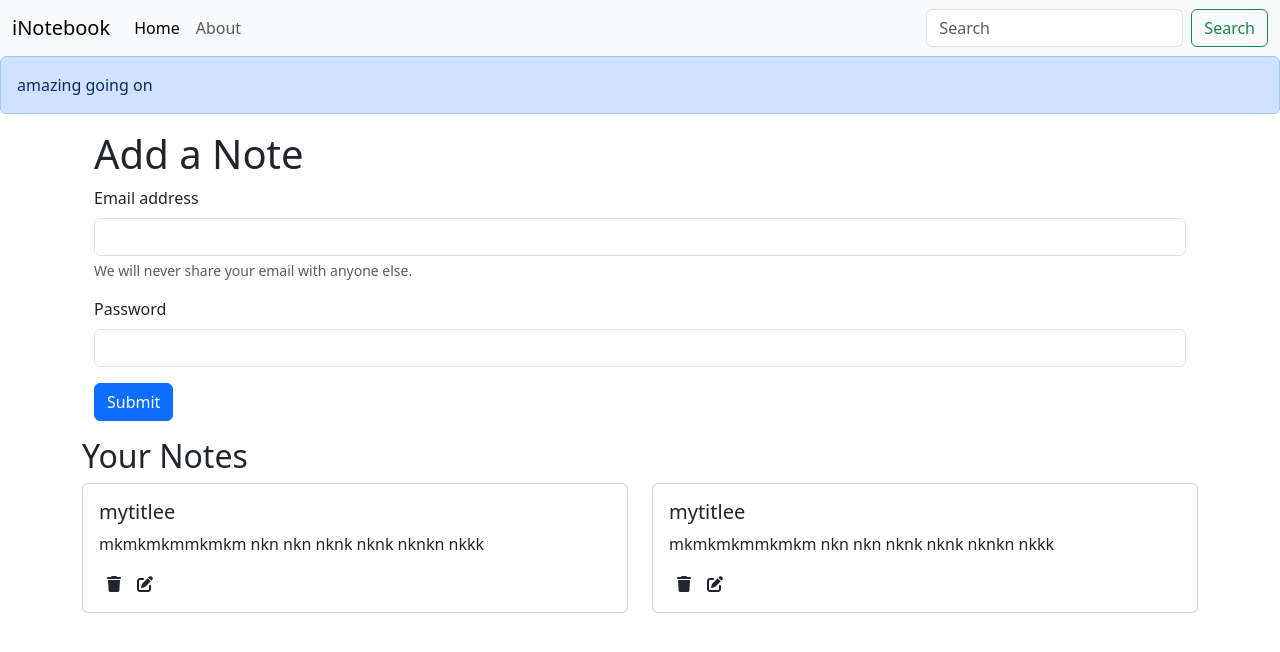
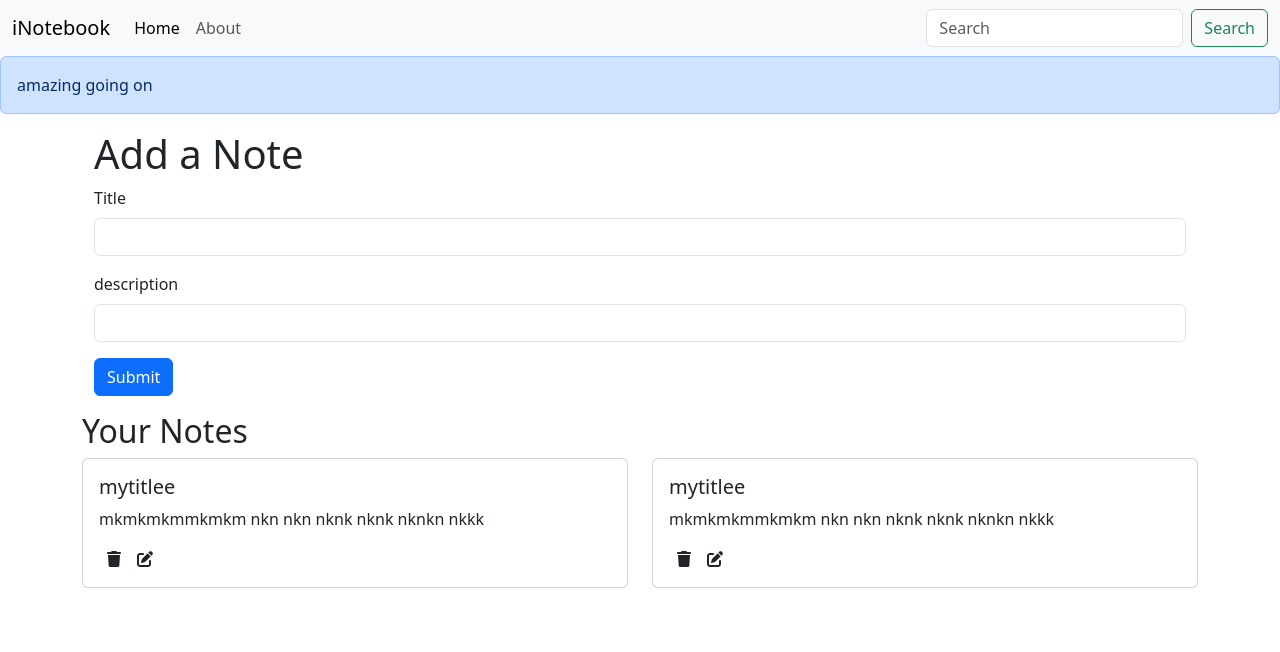
Before and after one commit to navin-3959/iNotebook-frontend, a React (Vite) app: page / in a window 1280 px wide. Shown: the top 652 px of the page. Built offline with nearby package versions, Linux system fonts and the light colour scheme.

Commit message:
alert added

```diff
--- a/package.json
+++ b/package.json
@@ -6,9 +6,10 @@
   "scripts": {
     "dev": "vite",
     "build": "vite build",
+    "server": "nodemon backend/index.js",
     "lint": "eslint .",
     "preview": "vite preview",
-    "both":"concurrently \"npm run dev\" \"nodemon backend/index.js\""
+    "both": "concurrently \"npm run dev\" \"nodemon backend/index.js\""
   },
   "dependencies": {
     "concurrently": "^9.1.2",
@@ -26,6 +27,7 @@
     "eslint-plugin-react-hooks": "^5.0.0",
     "eslint-plugin-react-refresh": "^0.4.18",
     "globals": "^15.14.0",
+    "nodemon": "^3.1.9",
     "vite": "^6.1.0"
   }
 }
--- /dev/null
+++ b/src/components/Addnote.jsx
@@ -0,0 +1,56 @@
+import { useContext ,useState} from "react";
+import notecontext from "../context/notes/Notecontext";
+const Addnote = () => {
+    const context = useContext(notecontext)
+    const { addnote } = context;
+
+    const [note, setnote] = useState({title: "", description: "", tag: ""})
+    const usernote = () => {
+    addnote(note.title,note.description,note.tag)
+    }
+    const onchange = (e) => {
+        setnote({ ...note, [e.target.name]: e.target.value})
+    }
+    return (
+        <div>
+            <div className="container my-3">
+                <h1>Add a Note</h1>
+                <form action="">
+                    <div className="mb-3">
+                        <label htmlFor="title" className="form-label">
+                            Title
+                        </label>
+                        <input
+                            type="text"
+                            className="form-control"
+                            id="title"
+                            name="title"
+                            aria-describedby="emailHelp"
+                            autoComplete="current-password"
+                            onChange={onchange}
+                        />
+
+                    </div>
+                    <div className="mb-3">
+                        <label htmlFor="description" className="form-label">
+                        description
+                        </label>
+                        <input
+                            type="text"
+                            className="form-control"
+                            id="description"
+                            name="description"
+                            autoComplete="current-password"
+                            onChange={onchange}
+                        />
+                    </div>
+                    <button type="submit" className="btn btn-primary" onClick={usernote}>
+                        Submit
+                    </button>
+                </form>
+            </div>
+        </div>
+    )
+}
+
+export default Addnote
--- a/src/components/Alert.jsx
+++ b/src/components/Alert.jsx
@@ -1,3 +1,4 @@
+/* eslint-disable react/prop-types */
 
 function Alert(props) {
     return (
--- a/src/components/Home.jsx
+++ b/src/components/Home.jsx
@@ -1,43 +1,8 @@
-
 import Notes from "./Notes";
 const Home = () => {
 
   return (
     <div>
-      <div className="container my-3">
-        <h1>Add a Note</h1>
-        <form action="">
-          <div className="mb-3">
-            <label htmlFor="exampleInputEmail1" className="form-label">
-              Email address
-            </label>
-            <input
-              type="email"
-              className="form-control"
-              id="exampleInputEmail1"
-              aria-describedby="emailHelp"
-              autoComplete="current-password"
-            />
-            <div id="emailHelp" className="form-text">
-              We will never share your email with anyone else.
-            </div>
-          </div>
-          <div className="mb-3">
-            <label htmlFor="exampleInputPassword1" className="form-label">
-              Password
-            </label>
-            <input
-              type="password"
-              className="form-control"
-              id="exampleInputPassword1"
-              autoComplete="current-password"
-            />
-          </div>
-          <button type="submit" className="btn btn-primary">
-            Submit
-          </button>
-        </form>
-      </div>
     <Notes/>
     </div>
   );
--- a/src/components/Notes.jsx
+++ b/src/components/Notes.jsx
@@ -2,21 +2,24 @@
 import notecontext from "../context/notes/Notecontext";
 import { useContext } from "react";
 import Notesitem from "./Notesitem";
-
+import Addnote from "./Addnote";
 
 export default function Notes() {
 
 
     const context = useContext(notecontext)
-    const { notes, setnotes } = context;
+    const { notes, addnote } = context;
 
 
     return (
+        <>
+        <Addnote/>
         <div className="row my-3">
             <h2>Your Notes</h2>
             {notes.map((note) => {
                 return <Notesitem key={note._id} note ={note}/>
             })}
         </div>
+        </>
     )
 }
--- a/src/context/notes/Notestate.jsx
+++ b/src/context/notes/Notestate.jsx
@@ -1,3 +1,4 @@
+/* eslint-disable no-unused-vars */
 /* eslint-disable react/prop-types */
 import Notecontext from "./Notecontext";
 import { useState } from "react";
@@ -23,8 +24,35 @@
         }
     ]
 const [notes, setnotes] = useState(notesinitial)
+
+//Add a note
+const addnote =(title,description,tag)=>{
+    console.log("Before adding:", notes);
+let note = {
+    "_id": "67b3611cbbca821675cf724aaa",
+    "user": "67b3540a11e1bdc679c0a2c2a",
+    "title": "mytitlee",
+    "description": "mkmkmkmmkmkm nkn nkn nknk nknk nknkn nkkk",
+    "tag": "noo",
+    "date": "2025-02-17T16:17:32.072Z",
+    "__v": 0
+}
+setnotes(notes.concat(note))
+// setnotes(notes.push(note))
+}
+
+// delete a note
+const deletenote =()=>{
+
+}
+
+//edit a note
+const editnote =()=>{
+
+}
+
     return (
-        <Notecontext.Provider value={{notes,setnotes}}>
+        <Notecontext.Provider value={{notes,setnotes,addnote,deletenote,editnote}}>
            {props.children}
         </Notecontext.Provider>
     )
```
Also changed, not shown: 1 other file (tests, documents, lock files or other folders).
